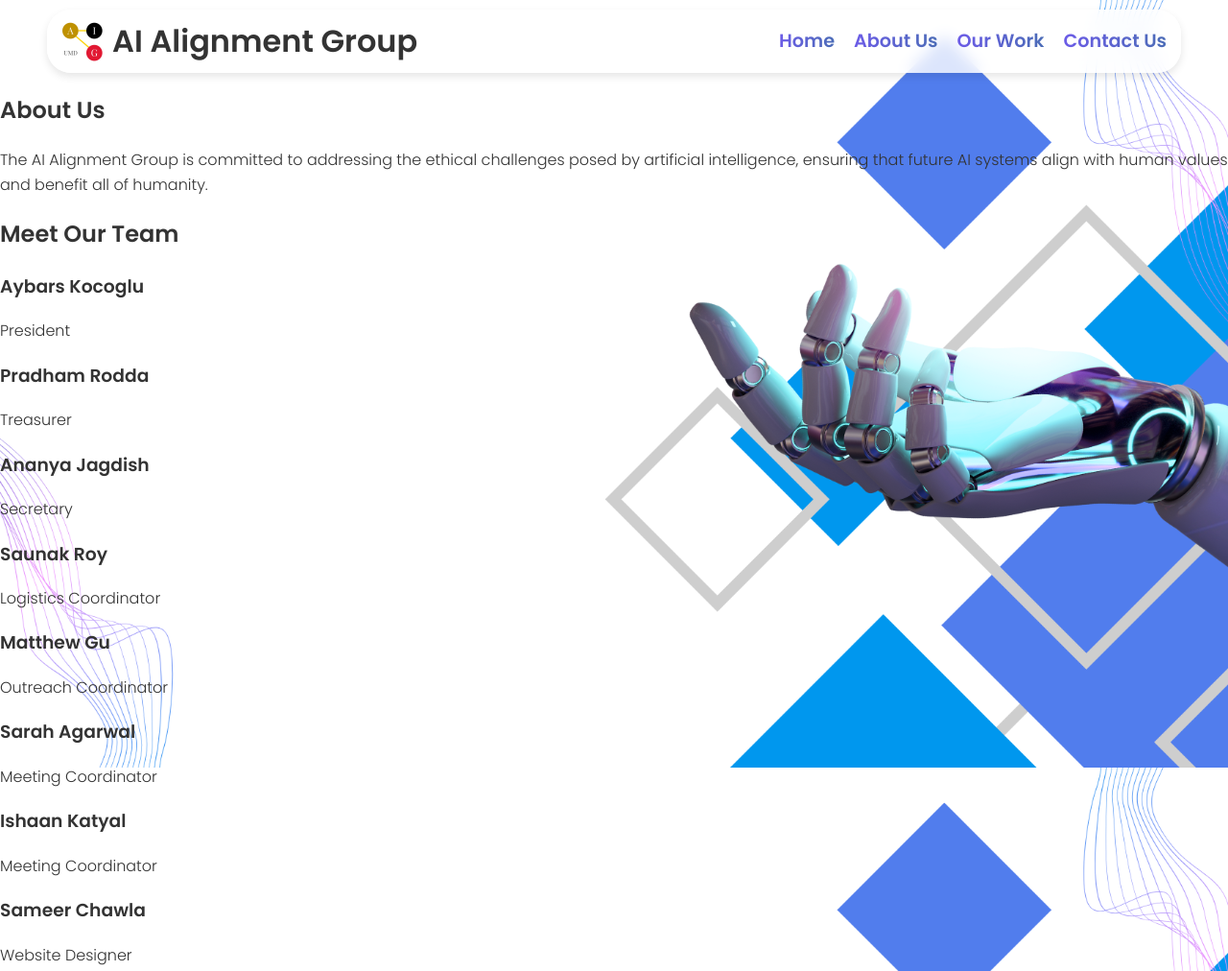
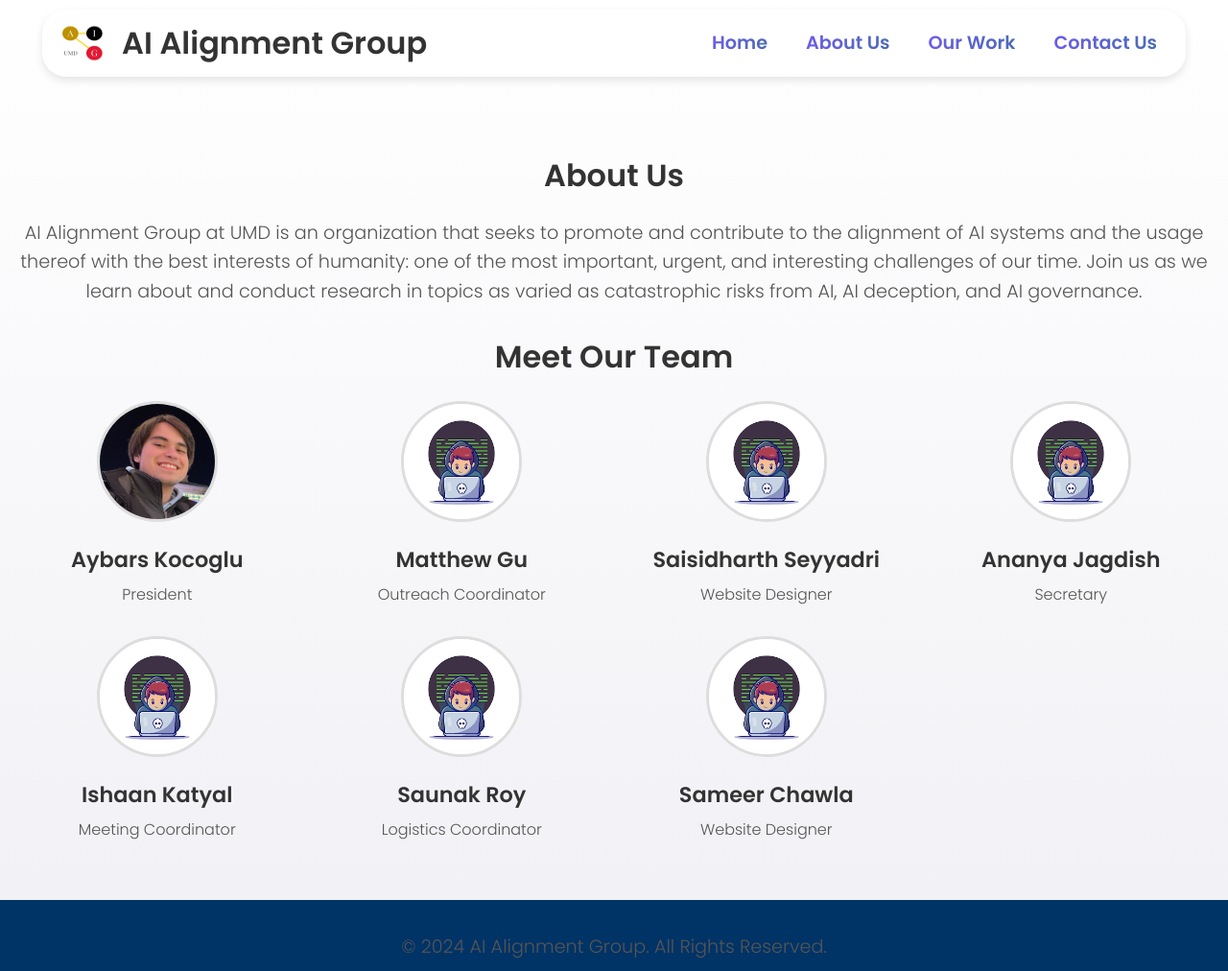
Before and after one commit to sai-seyyadri/aiag-website, a plain HTML site: page about.html in a window 1280 px wide. Shown: the top 1012 px of the page at 96% size. Drawn offline with Linux system fonts and the light colour scheme.

Commit message:
Updating About Us page

```diff
--- a/about.html
+++ b/about.html
@@ -9,6 +9,115 @@
     <link rel="stylesheet" href="styles.css">
     <link href="https://fonts.googleapis.com/css2?family=Poppins:wght@300;600&display=swap" rel="stylesheet">
     <link rel="icon" href="aiag_logo.png" type="image/png">
+    <style>
+        body {
+            font-family: 'Poppins', sans-serif;
+            margin: 0;
+            padding: 0;
+            background: linear-gradient(to bottom, #ffffff, #f0f0f5); /* Subtle gradient for readability */
+        }
+
+        header {
+            background-color: #fff;
+            color: #333;
+            padding: 10px 20px;
+            display: flex;
+            align-items: center;
+            justify-content: space-between;
+            box-shadow: 0px 4px 8px rgba(0, 0, 0, 0.1);
+            position: sticky;
+            top: 0;
+            z-index: 1000;
+        }
+
+        .logo-container {
+            display: flex;
+            align-items: center;
+        }
+
+        .logo {
+            height: 40px;
+            margin-right: 10px;
+        }
+
+        nav ul {
+            list-style: none;
+            padding: 0;
+            margin: 0;
+            display: flex;
+        }
+
+        nav ul li {
+            margin: 0 10px;
+        }
+
+        nav ul li a {
+            color: #333;
+            text-decoration: none;
+            font-weight: 600;
+        }
+
+        .section {
+            padding: 40px 20px;
+            text-align: center;
+        }
+
+        h2 {
+            color: #333;
+            margin-bottom: 20px;
+            font-size: 2rem; /* Slightly larger font */
+        }
+
+        p {
+            font-size: 1.2rem; /* Increased font size */
+            line-height: 1.6;
+            color: #555;
+        }
+
+        .team-container {
+            display: grid;
+            grid-template-columns: repeat(4, 1fr); /* Four columns in the first row */
+            gap: 30px;
+            margin-top: 20px;
+            justify-items: center;
+        }
+
+        .team-container:nth-child(2) {
+            grid-template-columns: repeat(3, 1fr); /* Three columns in the second row */
+        }
+
+        .team-member {
+            text-align: center;
+        }
+
+        .team-member img {
+            width: 120px;
+            height: 120px;
+            border-radius: 50%;
+            object-fit: cover;
+            margin-bottom: 10px;
+            border: 3px solid #ddd;
+        }
+
+        .team-member h3 {
+            font-size: 1.4rem; /* Increased font size for names */
+            margin: 5px 0;
+        }
+
+        .team-member p {
+            margin: 0;
+            color: #555;
+            font-size: 1rem; /* Increased font size for positions */
+        }
+
+        footer {
+            background-color: #003366; /* Changed to dark blue */
+            color: #fff;
+            text-align: center;
+            padding: 15px 0;
+            margin-top: 20px;
+        }
+    </style>
 </head>
 
 <body>
@@ -29,46 +138,46 @@
 
     <section class="section">
         <h2>About Us</h2>
-        <div class="transparent-box">
-            <p>The AI Alignment Group is committed to addressing the ethical challenges posed by artificial intelligence, ensuring that future AI systems align with human values and benefit all of humanity.</p>
-        </div>
+        <p>AI Alignment Group at UMD is an organization that seeks to promote and contribute to the alignment of AI systems and the usage thereof with the best interests of humanity: one of the most important, urgent, and interesting challenges of our time. Join us as we learn about and conduct research in topics as varied as catastrophic risks from AI, AI deception, and AI governance.</p>
 
         <h2>Meet Our Team</h2>
-        <div class="transparent-box team-container">
+        <div class="team-container">
+            <!-- First Row -->
             <div class="team-member">
+                <img src="aybars_headshot.png" alt="Aybars Kocoglu">
                 <h3>Aybars Kocoglu</h3>
                 <p>President</p>
             </div>
             <div class="team-member">
-                <h3>Pradham Rodda</h3>
-                <p>Treasurer</p>
+                <img src="programmer.png" alt="Matthew Gu">
+                <h3>Matthew Gu</h3>
+                <p>Outreach Coordinator</p>
             </div>
             <div class="team-member">
+                <img src="programmer.png" alt="Saisidharth Seyyadri">
+                <h3>Saisidharth Seyyadri</h3>
+                <p>Website Designer</p>
+            </div>
+            <div class="team-member">
+                <img src="programmer.png" alt="Ananya Jagdish">
                 <h3>Ananya Jagdish</h3>
                 <p>Secretary</p>
             </div>
+
+            <!-- Second Row -->
             <div class="team-member">
+                <img src="programmer.png" alt="Ishaan Katyal">
+                <h3>Ishaan Katyal</h3>
+                <p>Meeting Coordinator</p>
+            </div>
+            <div class="team-member">
+                <img src="programmer.png" alt="Saunak Roy">
                 <h3>Saunak Roy</h3>
                 <p>Logistics Coordinator</p>
             </div>
             <div class="team-member">
-                <h3>Matthew Gu</h3>
-                <p>Outreach Coordinator</p>
-            </div>
-            <div class="team-member">
-                <h3>Sarah Agarwal</h3>
-                <p>Meeting Coordinator</p>
-            </div>
-            <div class="team-member">
-                <h3>Ishaan Katyal</h3>
-                <p>Meeting Coordinator</p>
-            </div>
-            <div class="team-member">
+                <img src="programmer.png" alt="Sameer Chawla">
                 <h3>Sameer Chawla</h3>
-                <p>Website Designer</p>
-            </div>
-            <div class="team-member">
-                <h3>Saisidharth Seyyadri</h3>
                 <p>Website Designer</p>
             </div>
         </div>
```
Also changed, not shown: aybars_headshot.png (added), programmer.png (added).
